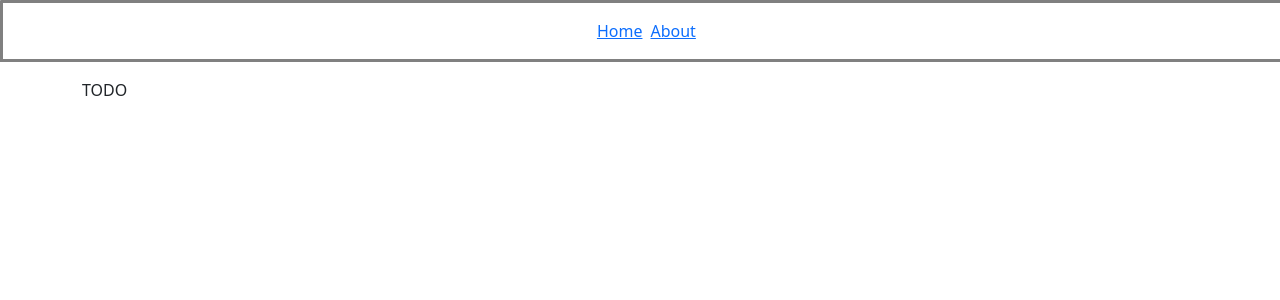
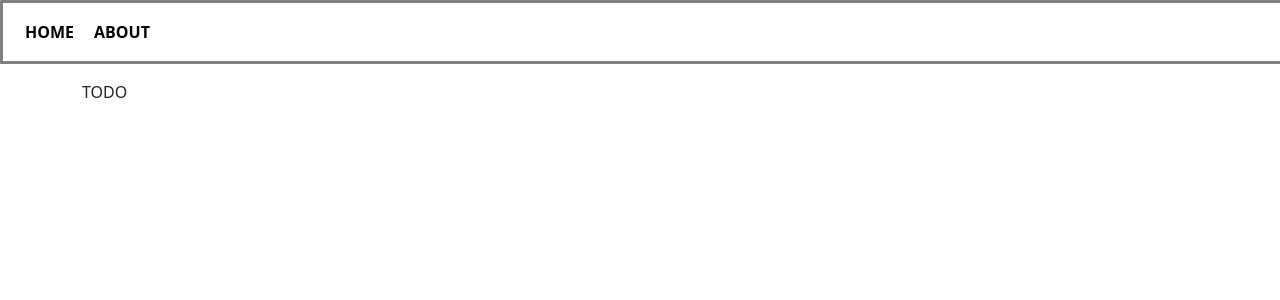
Before and after one commit to szymci0/POS, a Vue app in the folder web/: page / in a window 1280 px wide. Shown: the top 300 px of the page. Built offline with nearby package versions, Linux system fonts and the light colour scheme.

Commit message:
Change navbar styling

```diff
--- a/web/src/components/NavBar.vue
+++ b/web/src/components/NavBar.vue
@@ -1,12 +1,13 @@
 <template>
-    <div class="navbar d-flex justify-content-center align-items-center p-3 gap-2">
-        <router-link
+    <div class="navbar d-flex justify-content-start align-items-center p-3 gap-2">
+        <button
             v-for="link in navLinks"
-            :to="link.path"
+            @click="navigate(link.path)"
             :key="link.name"
+            class="nav-btn"
         >
-            {{link.name}}
-        </router-link>
+            {{link.name.toUpperCase()}}
+        </button>
     </div>
 </template>
 <script>
@@ -16,6 +17,11 @@ export default {
     data() {
         return {
             navLinks: navigation,
+        }
+    },
+    methods: {
+        navigate(path) {
+            this.$router.push({path: path})
         }
     }
 }
@@ -29,4 +35,13 @@ export default {
   overflow: hidden;
   width: 101%;
 }
+.nav-btn {
+    border: 0;
+    background-color: white;
+    font-weight: bold;
+
+    &:hover {
+        opacity: 50%;
+    }
+}
 </style>
```
